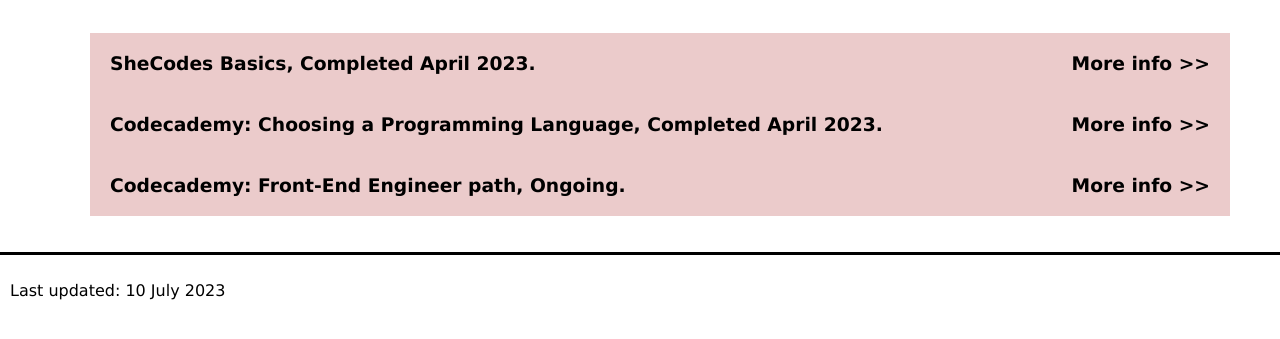
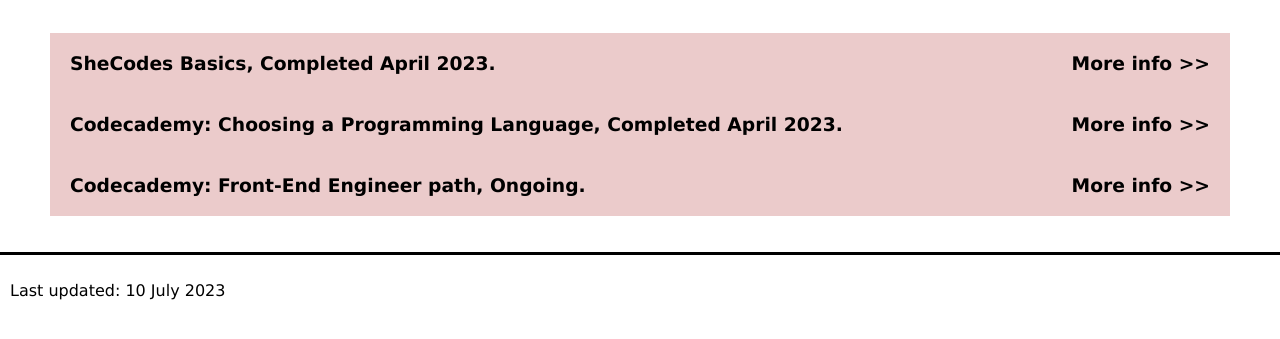
Before and after one commit to evg4/Lizzie-s-portfolio-project-files, a plain HTML site: page courses.html in a window 1280 px wide. Shown: the part 173-512 px from the top of the page. Drawn offline with Linux system fonts and the light colour scheme.

Commit message:
Remove left padding for courses ul

```diff
--- a/Resources/style.css
+++ b/Resources/style.css
@@ -153,6 +153,10 @@ footer {
 
 #courses ul {
   list-style: none;
+}
+
+.main-ul {
+  padding: 0;
 }
 
 #courses h3,
--- a/courses.html
+++ b/courses.html
@@ -28,7 +28,7 @@
     <main>
       <h2 class="center">Courses</h2>
       <section id="courses">
-        <ul role="presentation">
+        <ul role="presentation" class="main-ul">
           <li>
             <div class="course-name">
               <h3>
```
